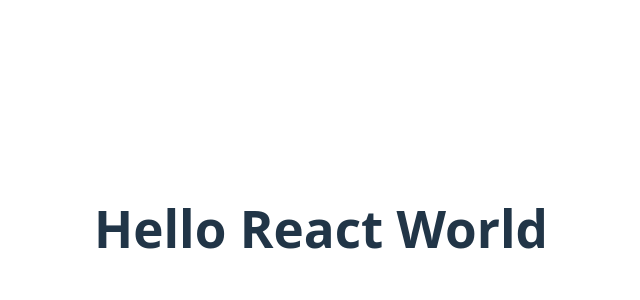
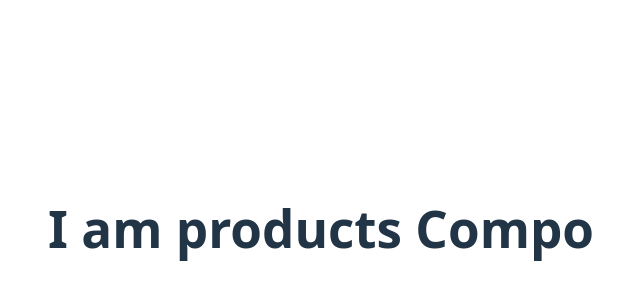
Before and after one commit to tanjirhc/understand-react, a React (Vite) app: page / in a window 1280 px wide. Shown: the part 172-472 px from the top of the page, without its empty margins (319-959 px from the left). Built offline with nearby package versions, Linux system fonts and the light colour scheme.

Commit message:
Products Components created

```diff
--- a/src/App.jsx
+++ b/src/App.jsx
@@ -1,11 +1,12 @@
 
 import './App.css'
+import Products from './components/Products/Products'
 
 function App() {
   return (
-    <>
-      <h1>Hello React World</h1>
-    </>
+    <div>
+      <Products />
+    </div>
   )
 }
 
--- /dev/null
+++ b/src/components/Products/Products.jsx
@@ -0,0 +1,12 @@
+import React from 'react'
+import './Products.css'
+
+const Products = () => {
+  return (
+    <div>
+      <h1>I am products Compo</h1>
+    </div>
+  )
+}
+
+export default Products
```
Also changed, not shown: src/components/Products/Products.css (added).
